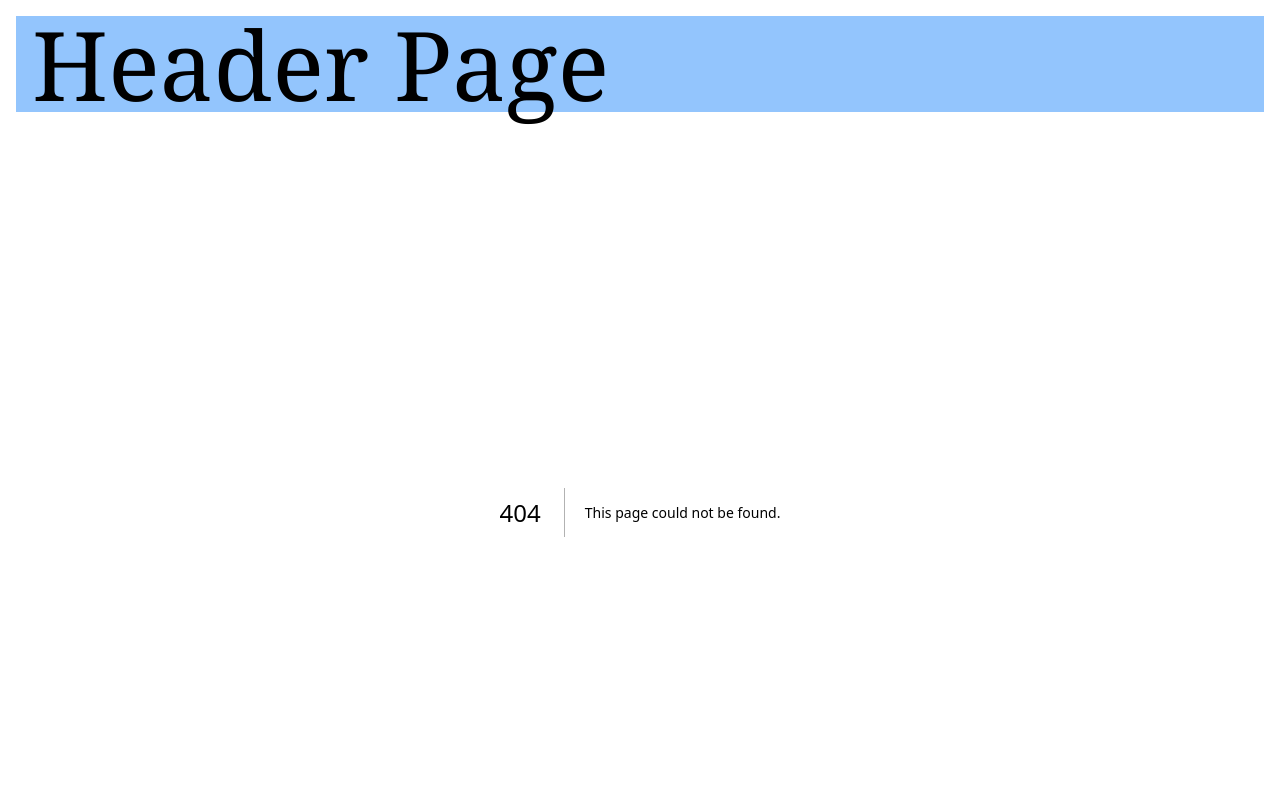
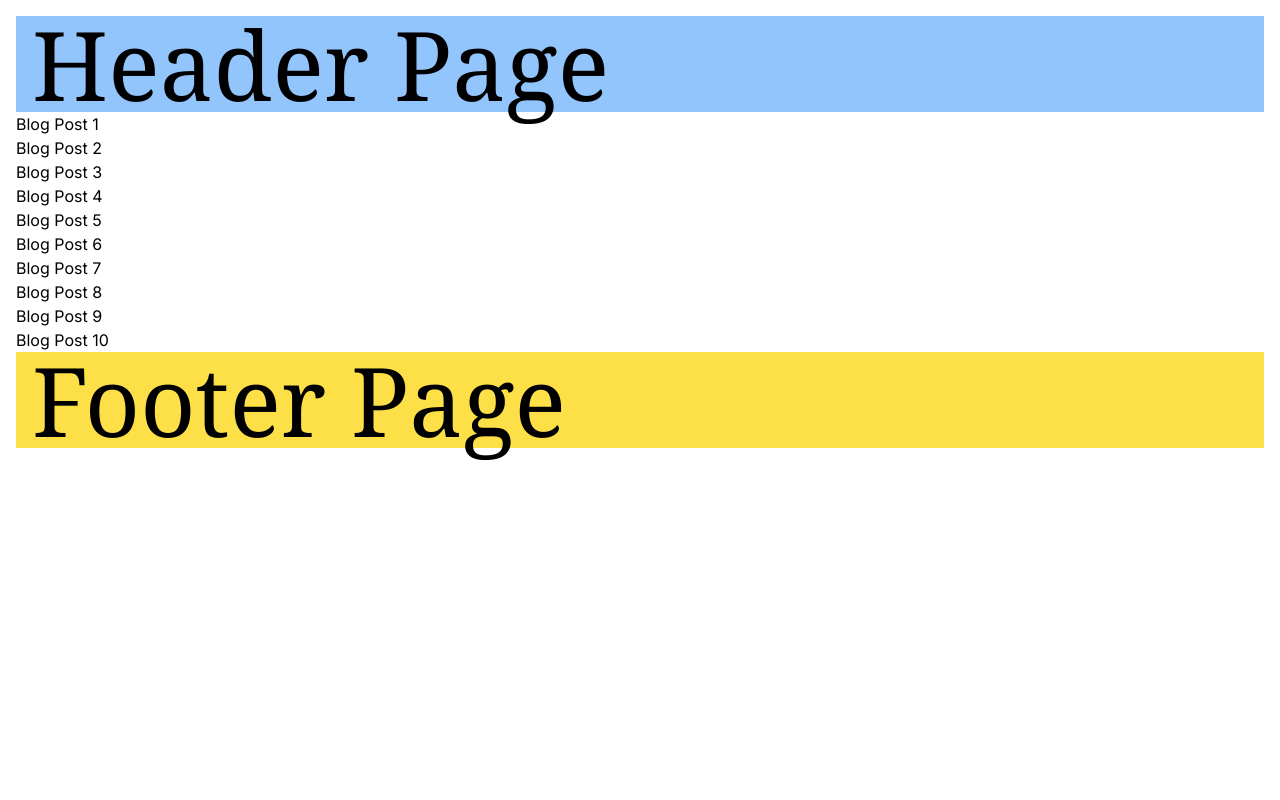
Before and after one commit to DFStechBox/next01_mosh, a Next.js app: page /blog in a window 1280 px wide. Before the commit this address had no page. Shown: the top 800 px of the page. Built offline with nearby package versions, Linux system fonts and the light colour scheme.

Commit message:
Added blog folder

```diff
--- /dev/null
+++ b/app/blog/[postid]/page.tsx
@@ -0,0 +1,12 @@
+
+import React from 'react'
+
+const page = () => {
+  return (
+    <div>
+
+    </div>
+  )
+}
+
+export default page
--- /dev/null
+++ b/app/blog/page.tsx
@@ -0,0 +1,20 @@
+import React from 'react'
+
+const page = () => {
+  return (
+    <div>
+      <h1 className="text-black">Blog Post 1</h1>
+      <h1 className="text-black">Blog Post 2</h1>
+      <h1 className="text-black">Blog Post 3</h1>
+      <h1 className="text-black">Blog Post 4</h1>
+      <h1 className="text-black">Blog Post 5</h1>
+      <h1 className="text-black">Blog Post 6</h1>
+      <h1 className="text-black">Blog Post 7</h1>
+      <h1 className="text-black">Blog Post 8</h1>
+      <h1 className="text-black">Blog Post 9</h1>
+      <h1 className="text-black">Blog Post 10</h1>
+    </div>
+  );
+}
+
+export default page
--- a/app/users/layout.tsx
+++ b/app/users/layout.tsx
@@ -1,10 +1,10 @@
 import React from "react";
 interface LayoutProps {
-  children: ReactNode;
+  children: React.ReactNode;
 }
 
 const Layout: FC<LayoutProps> = ({ children }) => {
-  return <div className="bg-red-200 h-screen" >{children}</div>;
+  return <div className="bg-yellow-200 h-screen">{children}</div>;
 };
 
 export default Layout;
```
